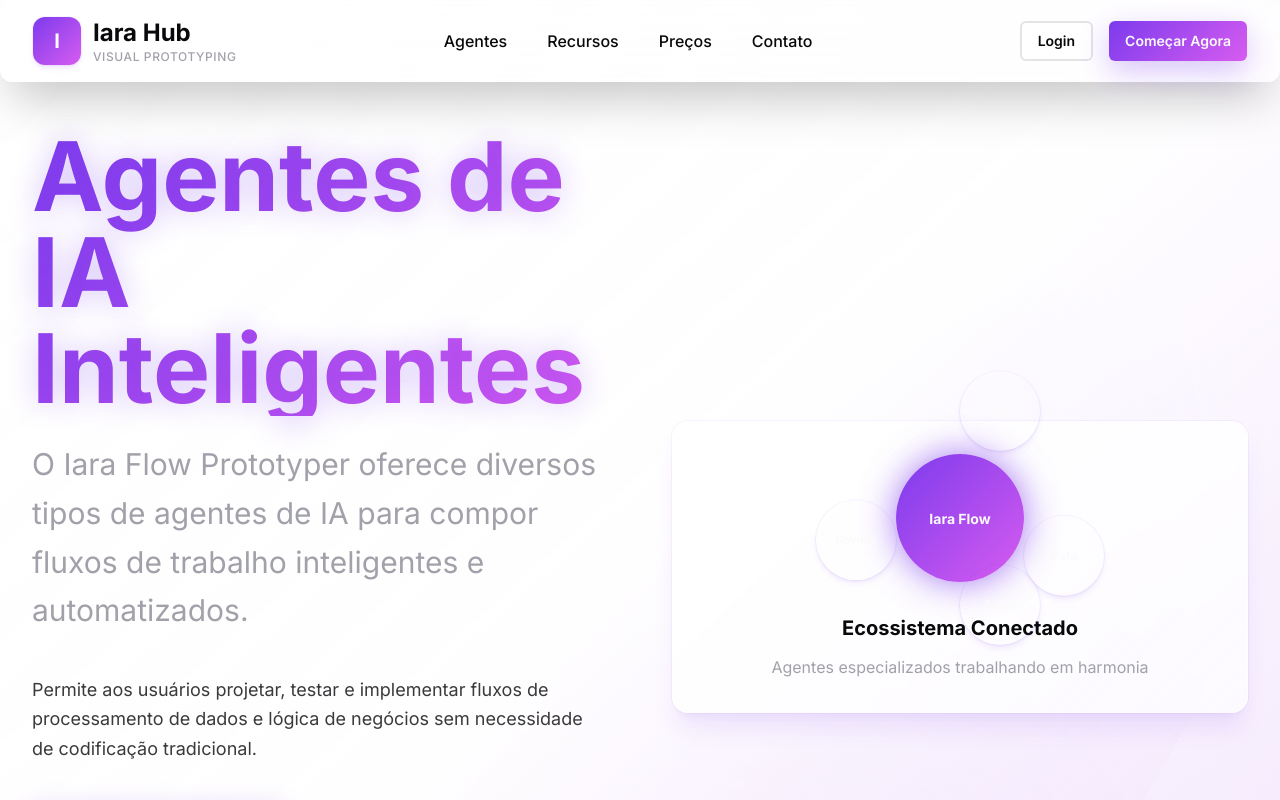
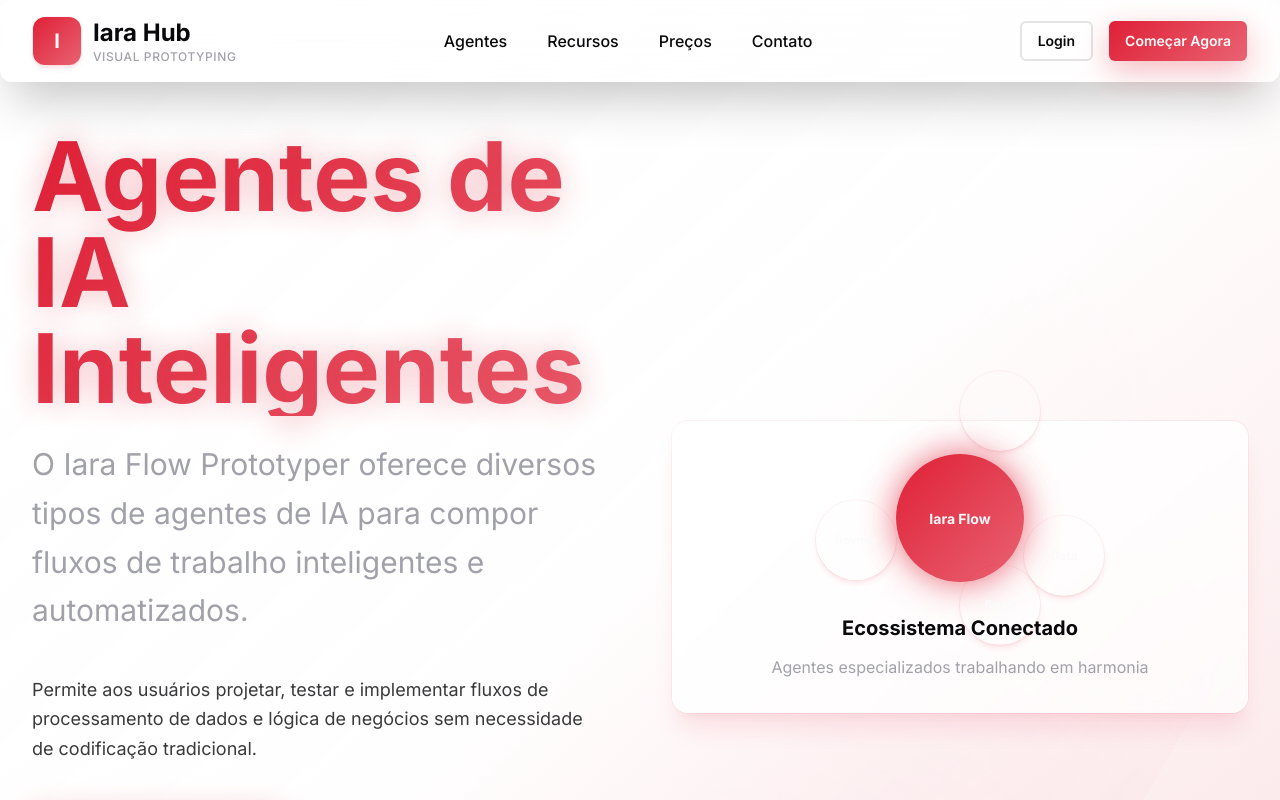
Before and after one commit to cledsondevs/iara-flow-prototyper, a React (Vite) app: page / in a window 1280 px wide. Shown: the top 800 px of the page. Built offline with nearby package versions, Linux system fonts and the light colour scheme.

Commit message:
feat: Reverter paleta de cores da landing page para vermelho e branco, mantendo design profissional.
🎨 A landing page agora está no tom vermelho com branco, conforme solicitado, e com o design profissional preservado.

```diff
--- a/src/index.css
+++ b/src/index.css
@@ -18,10 +18,10 @@ All colors MUST be HSL.
     --popover: 0 0% 100%;
     --popover-foreground: 240 10% 3.9%;
 
-    --primary: 262 83% 58%; /* A vibrant purple */
+    --primary: 353 75% 50%; /* A vibrant red */
     --primary-foreground: 0 0% 98%;
-    --primary-hover: 262 83% 50%;
-    --primary-light: 262 83% 95%;
+    --primary-hover: 353 75% 40%;
+    --primary-light: 353 75% 95%;
 
     --secondary: 240 4% 96%;
     --secondary-foreground: 240 5% 64.9%;
@@ -48,9 +48,9 @@ All colors MUST be HSL.
     --connection-line: 353 75% 60%;
 
     /* Gradients */
-    --gradient-primary: linear-gradient(135deg, hsl(var(--primary)), hsl(290 83% 65%)); /* Purple to Magenta */
+    --gradient-primary: linear-gradient(135deg, hsl(var(--primary)), hsl(353 75% 65%)); /* Red to Orange-Red */
     --gradient-accent: linear-gradient(135deg, hsl(var(--accent)), hsl(var(--background)));
-    --gradient-hero: linear-gradient(135deg, hsl(262 83% 58%), hsl(290 83% 65%)); /* Matching hero gradient */
+    --gradient-hero: linear-gradient(135deg, hsl(var(--primary)), hsl(353 75% 65%)); /* Matching hero gradient */
 
     /* Shadows */
     --shadow-node: 0 4px 12px hsl(0 0% 0% / 0.1);
@@ -88,10 +88,10 @@ All colors MUST be HSL.
     --popover: 240 10% 3.9%;
     --popover-foreground: 0 0% 98%;
 
-    --primary: 262 83% 65%;
+    --primary: 353 75% 55%;
     --primary-foreground: 240 10% 3.9%;
-    --primary-hover: 262 83% 70%;
-    --primary-light: 262 83% 15%;
+    --primary-hover: 353 75% 60%;
+    --primary-light: 353 75% 15%;
 
     --secondary: 240 4% 15%;
     --secondary-foreground: 0 0% 98%;
@@ -200,7 +200,7 @@ All colors MUST be HSL.
 
   /* Animated gradient backgrounds */
   .gradient-bg {
-    background: linear-gradient(-45deg, hsl(var(--primary)), hsl(290 83% 65%), hsl(220 83% 65%), hsl(var(--primary)));
+    background: linear-gradient(-45deg, hsl(var(--primary)), hsl(353 75% 65%), hsl(353 75% 75%), hsl(var(--primary)));
     background-size: 400% 400%;
     animation: gradientShift 15s ease infinite;
   }
@@ -234,7 +234,7 @@ All colors MUST be HSL.
   /* Modern button styles */
   .btn-modern {
     @apply relative overflow-hidden transition-all duration-300 transform hover:scale-105;
-    background: linear-gradient(135deg, hsl(var(--primary)), hsl(290 83% 65%));
+    background: linear-gradient(135deg, hsl(var(--primary)), hsl(353 75% 65%));
     box-shadow: 0 10px 30px hsl(var(--primary) / 0.3);
   }
 
@@ -271,7 +271,7 @@ All colors MUST be HSL.
   /* Typography enhancements */
   .hero-title {
     @apply text-6xl md:text-7xl lg:text-8xl font-black leading-none;
-    background: linear-gradient(135deg, hsl(var(--primary)), hsl(290 83% 65%));
+    background: linear-gradient(135deg, hsl(var(--primary)), hsl(353 75% 65%));
     -webkit-background-clip: text;
     -webkit-text-fill-color: transparent;
     background-clip: text;
@@ -307,7 +307,7 @@ All colors MUST be HSL.
     left: 0;
     width: 0;
     height: 3px;
-    background: linear-gradient(90deg, hsl(var(--primary)), hsl(290 83% 65%));
+    background: linear-gradient(90deg, hsl(var(--primary)), hsl(353 75% 65%));
     transition: width 0.3s ease;
   }
 
@@ -330,8 +330,8 @@ All colors MUST be HSL.
     bottom: 0;
     background-image:
       radial-gradient(circle at 20% 80%, hsl(var(--primary) / 0.1) 0%, transparent 50%),
-      radial-gradient(circle at 80% 20%, hsl(290 83% 65% / 0.1) 0%, transparent 50%),
-      radial-gradient(circle at 40% 40%, hsl(220 83% 65% / 0.1) 0%, transparent 50%);
+      radial-gradient(circle at 80% 20%, hsl(353 75% 65% / 0.1) 0%, transparent 50%),
+      radial-gradient(circle at 40% 40%, hsl(353 75% 75% / 0.1) 0%, transparent 50%);
     animation: particleFloat 20s ease-in-out infinite;
   }
 
```
